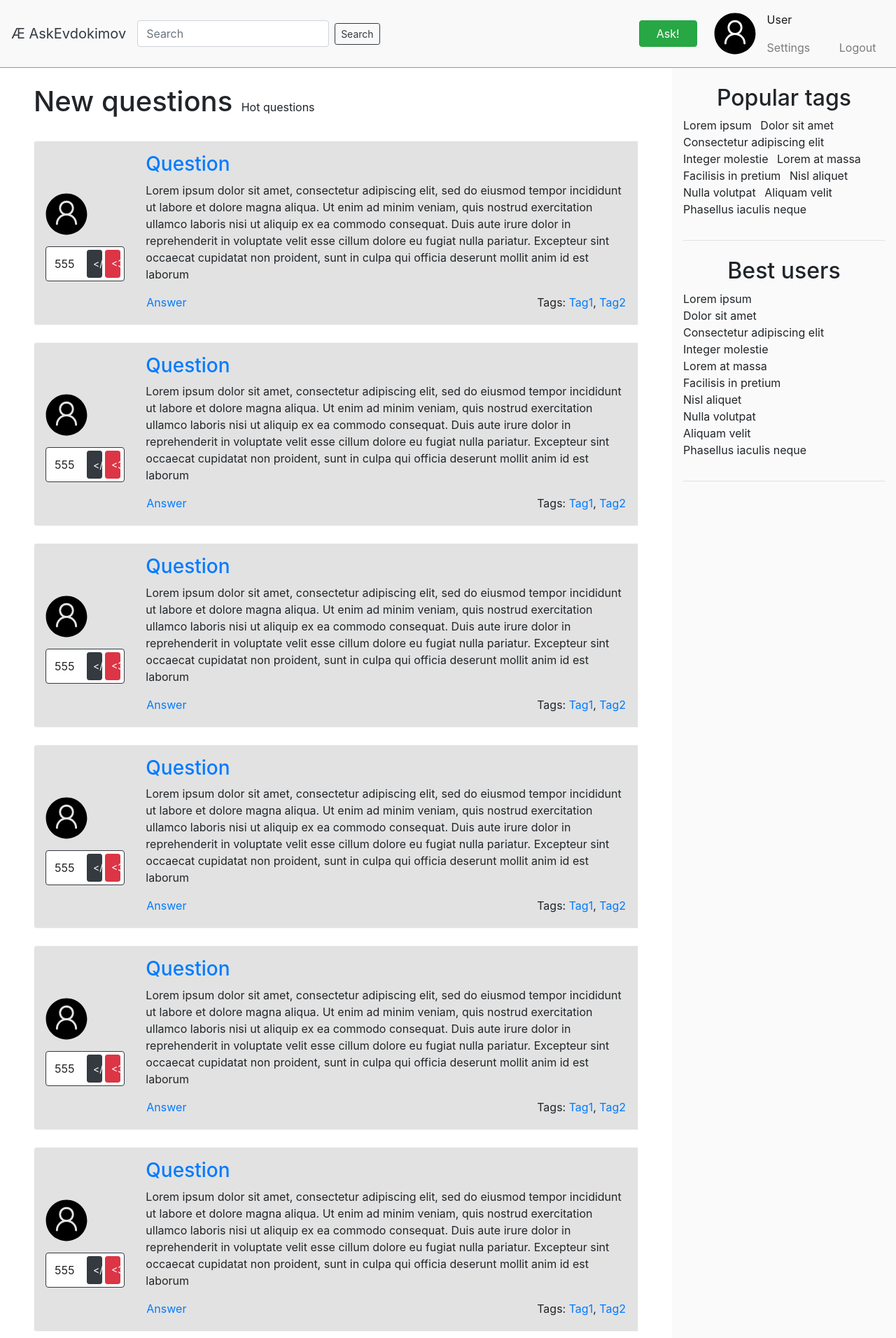
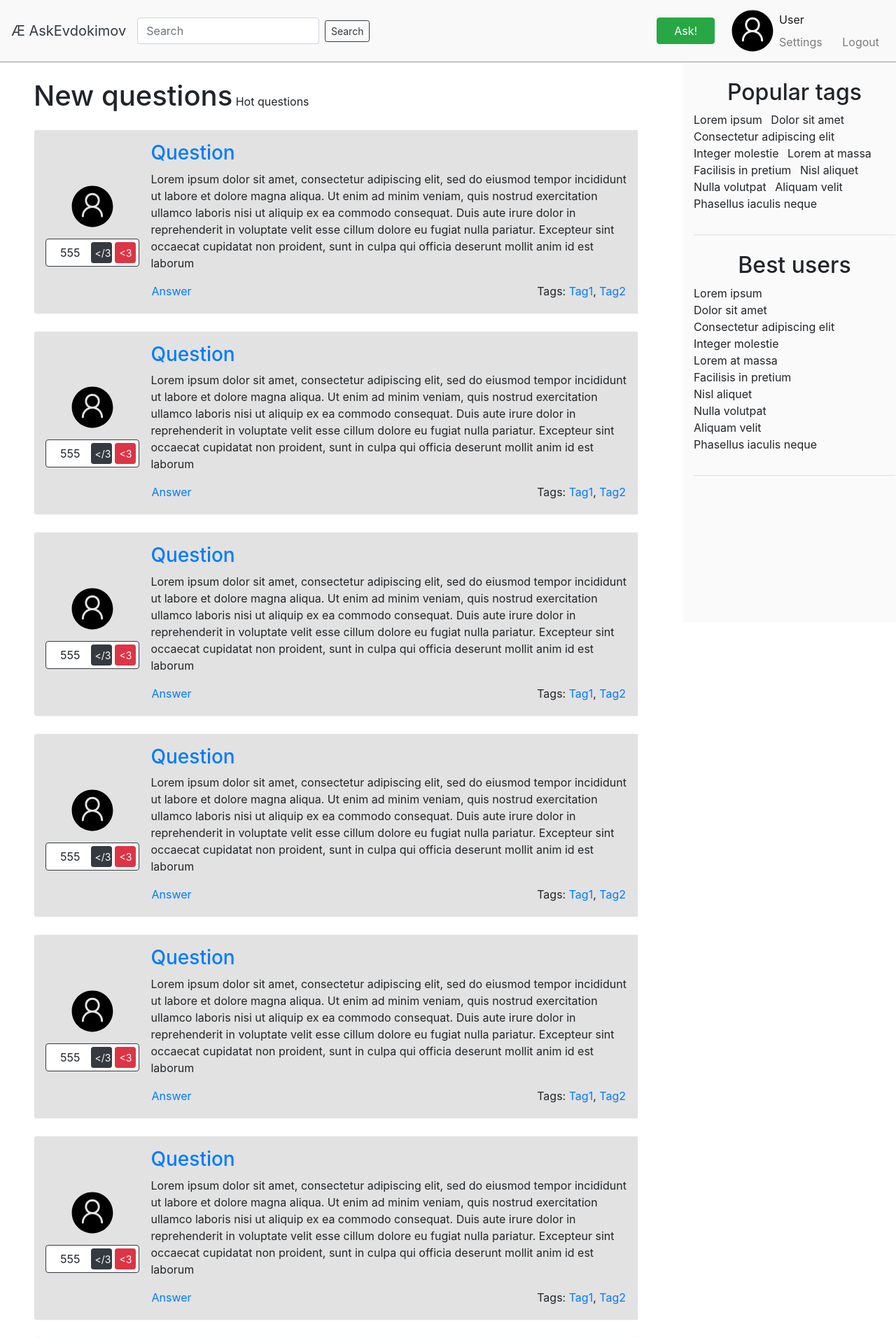
Before and after one commit to Arugaf/TP-Web, a Django app: page / in a window 1280 px wide. Shown: the top 1912 px of the page at 70% size. Run offline with Django 3.2, Linux system fonts and the light colour scheme; some libraries are stand-ins or nearby versions.

Commit message:
fixes to navbar, right menu block, card layout

```diff
--- a/static/css/custom.css
+++ b/static/css/custom.css
@@ -17,4 +17,7 @@
 
 .right-menu-block {
     background-color: #fafafa;
+    height: 100%;
+    position: fixed;
+    right: 0
 }
--- a/templates/include/base.html
+++ b/templates/include/base.html
@@ -23,14 +23,14 @@
 
 {% include 'include/navbar/navbar.html' %}
 
-<div class="container-fluid justify-content-center">
+<div class="container-fluid">
     <div class="row">
 
         <div class="content-block col-lg-9 col-md-8 col-sm-12 px-md-4 px-xl-5 pb-5 mt-4">
             {% block content %}{% endblock %}
         </div>
 
-        <div class="right-menu-block col-lg-3 col-md-4 d-none d-md-block px-3">
+        <div class="right-menu-block col-lg-3 col-md-4 d-none d-md-block px-3 row" style="">
             {% include 'include/utility/utility.html' %}
         </div>
     </div>
--- a/templates/include/navbar/navbar.html
+++ b/templates/include/navbar/navbar.html
@@ -1,36 +1,35 @@
 <!-- TODO: Перемещение вместе со страницей? -->
 
-<nav class="main-navbar navbar navbar-expand-lg navbar-light border-bottom">
+<nav class="main-navbar navbar navbar-expand-lg navbar-light border-bottom sticky-top">
     <!-- Name -->
     <a class="navbar-brand text-dark" href="{% url 'index' %}">Æ AskEvdokimov</a>
 
     <!-- Search -->
-    <!-- TODO: Некрасиво сдвигается при максимальном уменьшении -->
-    <form class="form-inline my-2 my-lg-0 mr-auto">
-        <input class="form-control mr-sm-2" type="search" placeholder="Search" aria-label="Search">
-        <button class="btn btn-sm btn-outline-dark my-2 my-sm-0" type="submit">Search</button>
+    <form class="form-inline my-auto mr-auto">
+        <input class="form-control mr-2 col-sm-9 col-5" type="search" placeholder="Search" aria-label="Search">
+        <button class="btn btn-sm btn-outline-dark" type="submit">Search</button>
     </form>
 
     <!-- Collapse button -->
-    <!-- TODO: Как определять когда нужно делать collapse? -->
-    <button class="navbar-toggler" type="button" data-toggle="collapse" data-target="#navbarSupportedContent"
+    <button class="navbar-toggler position-fixed" style="right: 2%; top: 8px" type="button" data-toggle="collapse"
+            data-target="#navbarSupportedContent"
             aria-controls="navbarSupportedContent" aria-expanded="false" aria-label="Toggle navigation">
         <span class="navbar-toggler-icon"></span>
     </button>
 
     <!-- Right menu part -->
-    <div class="collapse navbar-collapse" id="navbarSupportedContent">
+    <div class="collapse navbar-collapse ml-0" id="navbarSupportedContent">
         <!-- TODO: Как отцентровать относительно остальных элементов? Классы элементов - элементы списка или сами элементы? -->
         <!-- TODO: Независимые параметры элементов в зависимости от collapse -->
-        <ul class="align-items-center justify-content-start navbar-nav ml-auto">
+        <ul class="navbar-nav ml-auto">
 
             <!-- Ask button -->
-            <li class="nav-item">
+            <li class="nav-item my-lg-auto mb-2">
                 <a class="btn btn-success mr-4 px-4" href="#" role="button">Ask!</a>
             </li>
 
             <!-- Avatar -->
-            <li class="nav-item mr-2">
+            <li class="nav-item my-lg-auto">
                 <a href="#">
                     <!-- TODO: Относительный размер -->
                     <img src="/static/img/default_avatar.svg" width="60" alt="">
@@ -38,16 +37,16 @@
             </li>
 
             <!-- User actions -->
-            <li class="nav-item">
-                <a class="nav-link active" href="#">User</a>
-                <div class="row">
-                    <div class="col-sm-6">
-                        <a class="nav-link" href="#">Settings</a>
-                    </div>
-                    <div class="col-sm-6">
+            <li class="nav-item my-lg-auto mb-2">
+                <a class="nav-link active mb-n2" href="#">User</a>
+                <ul class="list-inline">
+                    <li class="list-inline-item">
+                        <a class="nav-link " href="#">Settings</a>
+                    </li>
+                    <li class="list-inline-item">
                         <a class="nav-link" href="#">Logout</a>
-                    </div>
-                </div>
+                    </li>
+                </ul>
             </li>
         </ul>
     </div>
--- a/templates/include/question/components/card_layout.html
+++ b/templates/include/question/components/card_layout.html
@@ -1,13 +1,13 @@
-<div class="question-card border border-light rounded-left pt-3 pl-3 pr-3 pb-1 mb-4">
-    <div class="row align-items-center">
+{% load static %}
 
-        <!-- TODO: Можно ли обойтись без колонок? Криво меняется -->
-        <div class="col-3 col-lg-2 col-xl-2">
+<div class="question-card media border border-light rounded-left pt-3 pl-3 pr-3 pb-1 mb-4">
+
+    <div class="mr-3 align-self-center justify-content-center">
 
         <!-- Avatar -->
-            <a class="mt-5" href="#">
-                <!-- TODO: Относительный размер, подгружать нужного пользователя, центровка аватара -->
-                <img src="/static/img/default_avatar.svg" width="60" alt="">
+        <a class="d-flex justify-content-center" href="#">
+            <!-- TODO: Относительный размер, подгружать нужного пользователя -->
+            <img src="{% static 'img/default_avatar.svg' %}" width="60" alt="">
         </a>
 
         <!-- Rating -->
@@ -16,9 +16,8 @@
     </div>
 
     <!-- Question -->
-        <div class="col-9 col-lg-10 col-xl-10">
+    <div class="media-body ">
         {% block card_content %}{% endblock %}
     </div>
 
 </div>
-</div>
--- a/templates/include/question/components/rating.html
+++ b/templates/include/question/components/rating.html
@@ -1,8 +1,6 @@
 <!-- TODO: Автоматический отступ от аватарки, как отвязать от аватарки? Автоматический отступ внутри границы, центровка количества лайков-->
-<div class="content-block border border-dark rounded mt-3">
-    <div class="row px-1 py-1">
-        <div class="col-3 text m-2">555</div>
-        <button class="col-2 btn btn-sm btn-dark ml-auto mr-1" type="submit">&lt;/3</button>
-        <button class="col-2 btn btn-sm btn-danger mr-3" type="submit"><3</button>
-    </div>
+<div class="content-block inline p-1 border border-dark rounded mt-3 d-flex justify-content-center">
+    <span class="align-self-center mx-3">555</span>
+    <button class="btn btn-sm btn-dark ml-auto mr-1 p-1" type="submit" style="height: 30px; width: 30px">&lt;/3</button>
+    <button class="btn btn-sm btn-danger p-1" type="submit" style="height: 30px; width: 30px"><3</button>
 </div>
--- a/templates/include/utility/components/utility_base.html
+++ b/templates/include/utility/components/utility_base.html
@@ -1,4 +1,4 @@
-<div class="my-4 pb-3 border-bottom">
+<div class="mt-4 pb-3 border-bottom">
     <p class="text-center h2">
         {% block title %}{% endblock %}
     </p>
--- a/templates/index.html
+++ b/templates/index.html
@@ -3,10 +3,17 @@
 {% block content %}
     <!-- Questions sort -->
     <!-- TODO: ссылки, переключатель, можно ли обойтись без списков? -->
-    <ul class="list-inline mb-4">
-        <li class="list-inline-item h1">New questions</li>
-        <li class="list-inline-item">Hot questions</li>
-    </ul>
+    <div class="inline mb-4">
+        <span class=" h1">New questions</span>
+        <span class="">Hot questions</span>
+    </div>
+
+    <!-- todo: Поменять на кнопки -->
+   {% comment %} <div class="btn-group mb-4" role="group" aria-label="Basic example">
+        <button type="button" class="btn btn-secondary">New questions</button>
+        <button type="button" class="btn btn-secondary">Hot questions</button>
+        <button type="button" class="btn btn-secondary">Right</button>
+    </div>{% endcomment %}
 
     {% include 'include/questions/questions_layout.html' %}
 
--- a/templates/question.html
+++ b/templates/question.html
@@ -5,7 +5,7 @@
     <div class="row border-bottom py-3">
 
         <!-- TODO: Можно ли обойтись без колонок? Криво меняется -->
-        <div class="col-3 col-lg-2 col-xl-2">
+        <div class="col-3 col-lg-2">
 
             <!-- Avatar -->
             <a class="mt-5" href="#">
@@ -18,7 +18,7 @@
 
         </div>
 
-        <div class="col-9 col-lg-10 col-xl-10">
+        <div class="col-9 col-lg-10">
             <div class="ml-3 mr-3">
                 <!-- Title -->
                 <!-- TODO: Кривой margin? -->
--- a/templates/user.html
+++ b/templates/user.html
@@ -42,7 +42,7 @@
         <!-- New password -->
         <div class="form-group">
             <label for="New password">New password</label>
-            <input type="password" class="form-control col-7 col-sm-6 col-md-5 col-lg-4 col-xl-3" id="Password"
+            <input type="password" class="form-control col-7 col-sm-6 col-md-5 col-lg-4 col-xl-3" id="New password"
                    placeholder="New password">
         </div>
 
```
Lines whose indentation alone changed are shown as unchanged.
